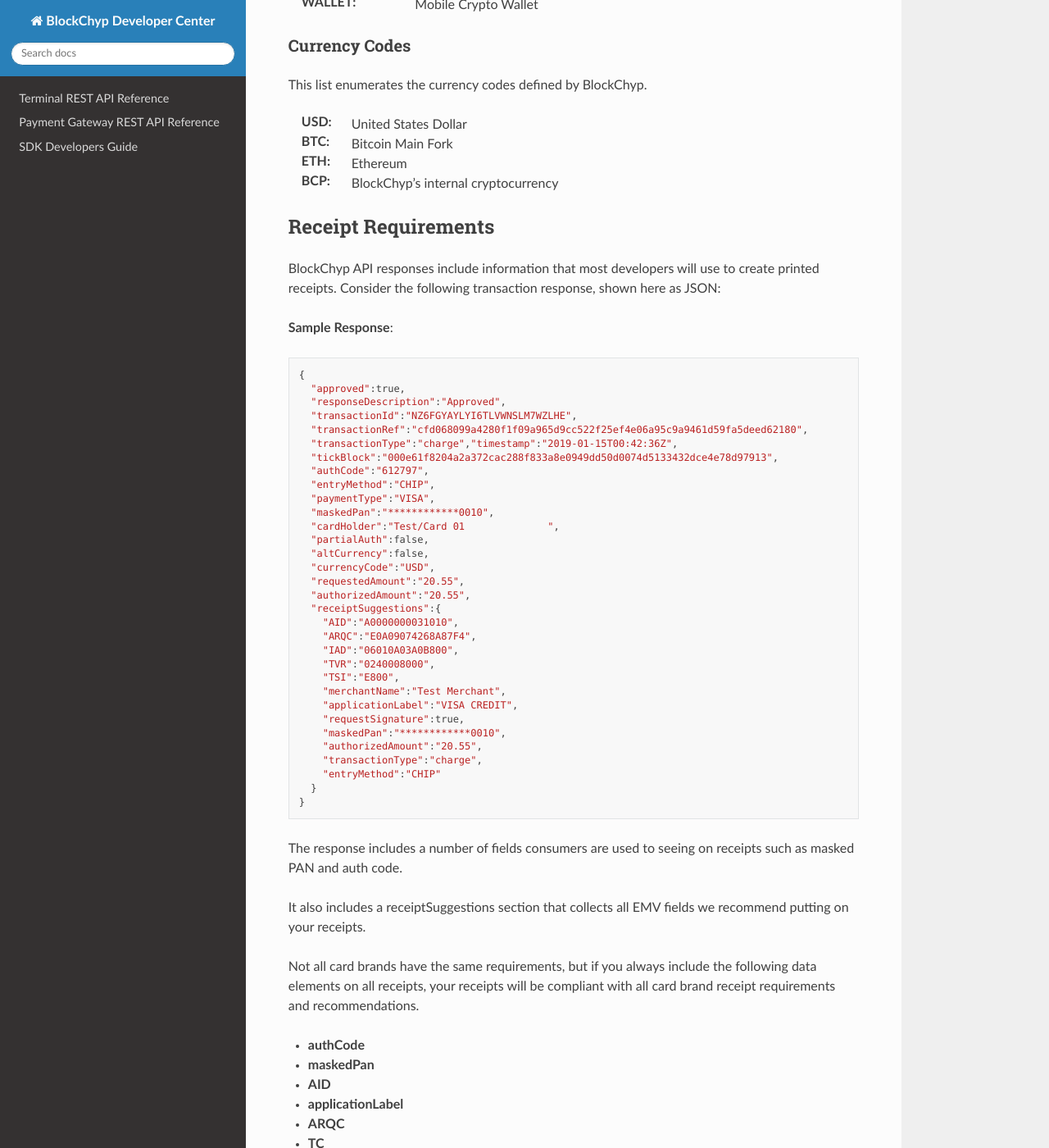
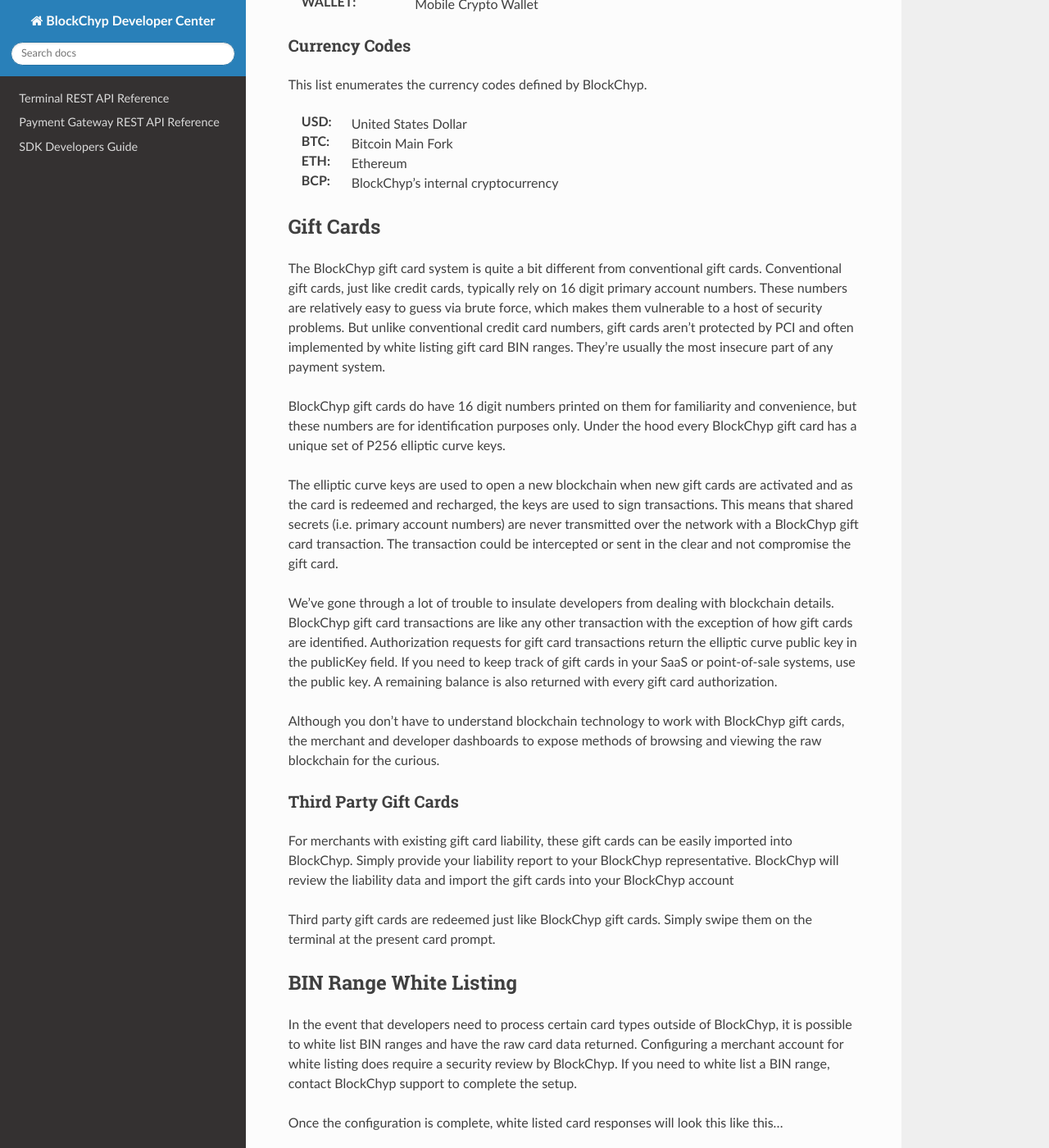
Before and after one commit to blockchyp/developer-docs, a Sphinx documentation site: the page built from docs/index.rst, in a window 1280 px wide and 1400 px high, scrolled down 2296 px. Shown: the whole window at 82% size. Built offline with Sphinx 7.4.7 and the Read the Docs theme 2.0.0, drawn with Linux system fonts in a browser that asks for light colours; some of the changed text lies outside the part shown.

Commit message:
added gift cards and bin range documentation

```diff
--- a/docs/index.rst
+++ b/docs/index.rst
@@ -137,8 +137,100 @@
 
 :BCP: BlockChyp's internal cryptocurrency
 
+Gift Cards
+------------
 
+The BlockChyp gift card system is quite a bit different from conventional gift cards.
+Conventional gift cards, just like credit cards, typically rely on 16 digit
+primary account numbers.  These numbers are relatively easy to guess via brute force,
+which makes them vulnerable to a host of security problems.  But unlike conventional
+credit card numbers, gift cards aren't protected by PCI and often implemented by
+white listing gift card BIN ranges.  They're usually the most insecure part of any
+payment system.
 
+BlockChyp gift cards do have 16 digit numbers printed on them for familiarity and
+convenience, but these numbers are for identification purposes only.  Under the hood
+every BlockChyp gift card has a unique set of P256 elliptic curve keys.
+
+The elliptic curve keys are used to open a new blockchain when new gift cards are
+activated and as the card is redeemed and recharged, the keys are used to sign
+transactions.  This means that shared secrets (i.e. primary account numbers) are
+never transmitted over the network with a BlockChyp gift card transaction.  The
+transaction could be intercepted or sent in the clear and not compromise the gift card.
+
+We've gone through a lot of trouble to insulate developers from dealing with blockchain
+details.  BlockChyp gift card transactions are like any other transaction with the exception
+of how gift cards are identified.  Authorization requests for gift card transactions
+return the elliptic curve public key in the publicKey field.  If you need to keep track of gift
+cards in your SaaS or point-of-sale systems, use the public key.  A remaining balance is
+also returned with every gift card authorization.
+
+Although you don't have to understand blockchain technology to work with BlockChyp
+gift cards, the merchant and developer dashboards to expose methods of browsing and
+viewing the raw blockchain for the curious.
+
+Third Party Gift Cards
+*************************
+
+For merchants with existing gift card liability, these gift cards can be easily
+imported into BlockChyp.  Simply provide your liability report to your BlockChyp
+representative.  BlockChyp will review the liability data and import the gift cards
+into your BlockChyp account
+
+Third party gift cards are redeemed just like BlockChyp gift cards.  Simply swipe
+them on the terminal at the present card prompt.
+
+BIN Range White Listing
+--------------------------
+
+In the event that developers need to process certain card types outside of BlockChyp,
+it is possible to white list BIN ranges and have the raw card data returned.  Configuring
+a merchant account for white listing does require a security review by BlockChyp.
+If you need to white list a BIN range, contact BlockChyp support to complete the setup.
+
+Once the configuration is complete, white listed card responses will look this like this...
+
+White List Sample Response::
+
+  {
+    "responseDescription": "WHITELISTED",
+    "transactionId": "",
+    "transactionRef": "26476425504",
+    "transactionType": "charge",
+    "timestamp": "",
+    "tickBlock": "",
+    "test": false,
+    "approved": false,
+    "authCode": "",
+    "sigFile": "",
+    "receiptSuggestions": {
+      "authorizedAmount": "0",
+      "transactionType": "charge",
+      "cashBackAmount": "0"
+    },
+    "partialAuth": false,
+    "altCurrency": false,
+    "fsaAuth": false,
+    "currencyCode": "",
+    "requestedAmount": "0",
+    "authorizedAmount": "0",
+    "tipAmount": "0",
+    "taxAmount": "0",
+    "requestedCashBackAmount": "0",
+    "authorizedCashBackAmount": "0",
+    "whiteListedCard": {
+      "bin": "778273",
+      "track1": "B7782730094745057^SQUARE GIFT CARD^99127069345",
+      "track2": "7782730094745057=99127069345",
+      "pan": "7782730094745057"
+    },
+    "storeAndForward": false
+  }
+
+In order to make the customer experience seamless, a white listed response will
+return to the POS while leaving the terminal screen unchanged.  We recommend
+that developers call the BlockChyp message API to display an approved or declined
+response on the terminal screen after the white listed card has been processed.
 
 Receipt Requirements
 ------------------------
```
